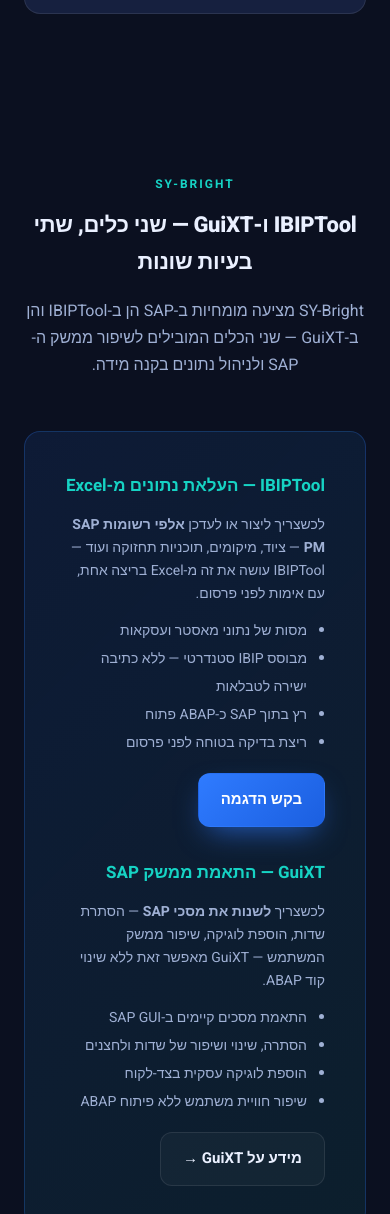
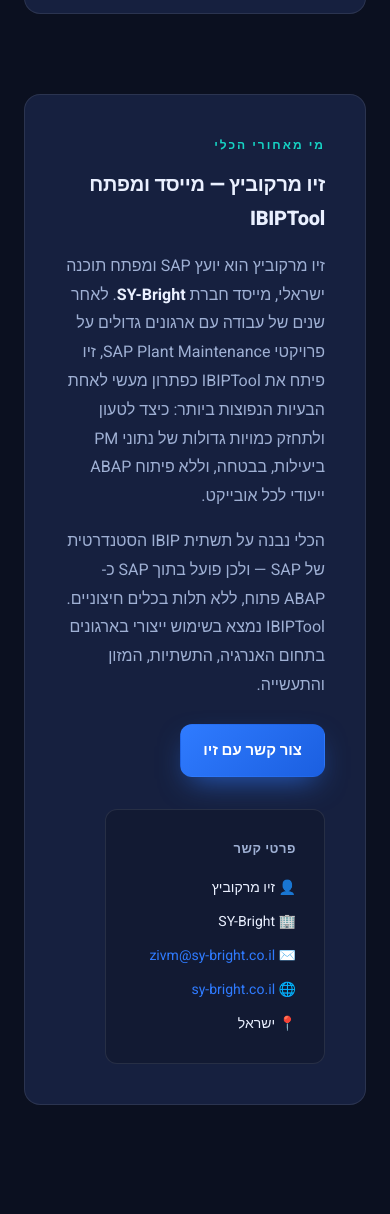
Before and after one commit to ZIVM5010/ibiptool, a plain HTML site: page he/index.html in a window 390 px wide. Shown: the part 5011-6225 px from the top of the page. Drawn offline with Linux system fonts and the light colour scheme.

Commit message:
SEO: use correct spelling ziv marcovich without geresh, add creator JSON-LD, about section

```diff
--- a/he/index.html
+++ b/he/index.html
@@ -3,9 +3,9 @@
 <head>
 <meta charset="UTF-8" />
 <meta name="viewport" content="width=device-width, initial-scale=1.0" />
-<title>IBIPTool — העלאה מסיבית של נתוני SAP PM מ-Excel | SY-Bright</title>
+<title>IBIPTool | זיו מרקוביץ — מייסד ומפתח כלי העלאת נתוני SAP PM</title>
 <link rel="icon" type="image/png" href="../logo.png" />
-<meta name="description" content="IBIPTool מאת SY-Bright מאפשר העלאה מסיבית ותחזוקת נתוני SAP Plant Maintenance ישירות מ-Excel — מבוסס על תשתית IBIP הסטנדרטית של SAP. אימות בריצת בדיקה, יצירת תבניות ומיצוי נתונים." />
+<meta name="description" content="IBIPTool — כלי SAP PM שפותח ע&quot;י זיו מרקוביץ, מייסד ומפתח SY-Bright. העלאה מסיבית של נתוני Plant Maintenance מ-Excel, מבוסס IBIP סטנדרטי. ריצת בדיקה, יצירת תבניות, מיצוי נתונים." />
 
 <!-- Canonical & hreflang -->
 <link rel="canonical" href="https://ibiptool.com/he/" />
@@ -30,8 +30,8 @@
 
 <!-- SEO -->
 <meta name="robots" content="index, follow" />
-<meta name="author" content="זיו מרקוביץ׳, SY-Bright" />
-<meta name="keywords" content="SAP PM העלאה מסיבית, IBIP כלי, SAP Plant Maintenance Excel, העלאת נתונים SAP, IBIPTool, SY-Bright, ציוד SAP, מיקום פונקציונלי SAP, BDC SAP, GuiXT, SAP ישראל, S4HANA העלאת מידע" />
+<meta name="author" content="זיו מרקוביץ, מייסד ומפתח IBIPTool, SY-Bright" />
+<meta name="keywords" content="זיו מרקוביץ, SY-Bright, IBIPTool, SAP PM העלאה מסיבית, IBIP כלי, SAP Plant Maintenance Excel, העלאת נתונים SAP, ציוד SAP, מיקום פונקציונלי SAP, BDC SAP, GuiXT, SAP ישראל, S4HANA העלאת מידע, מייסד SAP, מפתח SAP ישראל" />
 
 <script type="application/ld+json">
 {
@@ -49,6 +49,18 @@
     "url": "https://sy-bright.co.il",
     "email": "zivm@sy-bright.co.il",
     "address": { "@type": "PostalAddress", "addressCountry": "IL" }
+  },
+  "creator": {
+    "@type": "Person",
+    "name": "זיו מרקוביץ",
+    "alternateName": ["Ziv Marcovich", "Zeev Ziv Marcovich"],
+    "jobTitle": "מייסד ומפתח IBIPTool",
+    "worksFor": {
+      "@type": "Organization",
+      "name": "SY-Bright",
+      "url": "https://sy-bright.co.il"
+    },
+    "email": "zivm@sy-bright.co.il"
   },
   "offers": {
     "@type": "Offer",
@@ -247,6 +259,31 @@
     </div>
   </section>
 
+  <!-- About Creator -->
+  <section id="about" style="padding-top:0">
+    <div class="wrap">
+      <div style="background:var(--card);border:1px solid var(--line);border-radius:var(--radius);padding:40px;display:flex;gap:32px;align-items:flex-start;flex-wrap:wrap">
+        <div style="flex:1;min-width:260px">
+          <p class="eyebrow">מי מאחורי הכלי</p>
+          <h2 style="font-size:clamp(20px,3vw,28px)">זיו מרקוביץ — מייסד ומפתח IBIPTool</h2>
+          <p style="color:var(--muted);line-height:1.8">זיו מרקוביץ הוא יועץ SAP ומפתח תוכנה ישראלי, מייסד חברת <strong style="color:var(--ink)">SY-Bright</strong>. לאחר שנים של עבודה עם ארגונים גדולים על פרויקטי SAP Plant Maintenance, זיו פיתח את IBIPTool כפתרון מעשי לאחת הבעיות הנפוצות ביותר: כיצד לטעון ולתחזק כמויות גדולות של נתוני PM ביעילות, בבטחה, וללא פיתוח ABAP ייעודי לכל אובייקט.</p>
+          <p style="color:var(--muted);line-height:1.8">הכלי נבנה על תשתית IBIP הסטנדרטית של SAP — ולכן פועל בתוך SAP כ-ABAP פתוח, ללא תלות בכלים חיצוניים. IBIPTool נמצא בשימוש ייצורי בארגונים בתחום האנרגיה, התשתיות, המזון והתעשייה.</p>
+          <a class="btn btn-primary" href="#contact" style="margin-top:8px;display:inline-flex">צור קשר עם זיו</a>
+        </div>
+        <div style="background:var(--bg-soft);border:1px solid var(--line);border-radius:12px;padding:28px;min-width:220px;flex-shrink:0">
+          <div style="font-size:13px;color:var(--muted);margin-bottom:16px;font-weight:600;letter-spacing:.5px">פרטי קשר</div>
+          <div style="display:flex;flex-direction:column;gap:10px;font-size:14px">
+            <div><span style="color:var(--brand-2)">👤</span> זיו מרקוביץ</div>
+            <div><span style="color:var(--brand-2)">🏢</span> SY-Bright</div>
+            <div><span style="color:var(--brand-2)">✉️</span> <a href="mailto:zivm@sy-bright.co.il" style="color:var(--brand)">zivm@sy-bright.co.il</a></div>
+            <div><span style="color:var(--brand-2)">🌐</span> <a href="https://sy-bright.co.il" style="color:var(--brand)">sy-bright.co.il</a></div>
+            <div><span style="color:var(--brand-2)">📍</span> ישראל</div>
+          </div>
+        </div>
+      </div>
+    </div>
+  </section>
+
   <!-- GuiXT Section -->
   <section id="guixt">
     <div class="wrap">
@@ -293,7 +330,7 @@
           <a class="btn btn-primary" href="mailto:zivm@sy-bright.co.il?subject=IBIPTool%20רישיון">שלח מייל לרישיון</a>
           <a class="btn btn-ghost" href="mailto:zivm@sy-bright.co.il?subject=IBIPTool%20הדגמה">בקש הדגמה</a>
         </div>
-        <p class="micro">zivm@sy-bright.co.il · זיו מרקוביץ׳, SY-Bright · א׳–ה׳ 09:00–17:00</p>
+        <p class="micro">zivm@sy-bright.co.il · זיו מרקוביץ, SY-Bright · א׳–ה׳ 09:00–17:00</p>
       </div>
     </div>
   </section>
```
